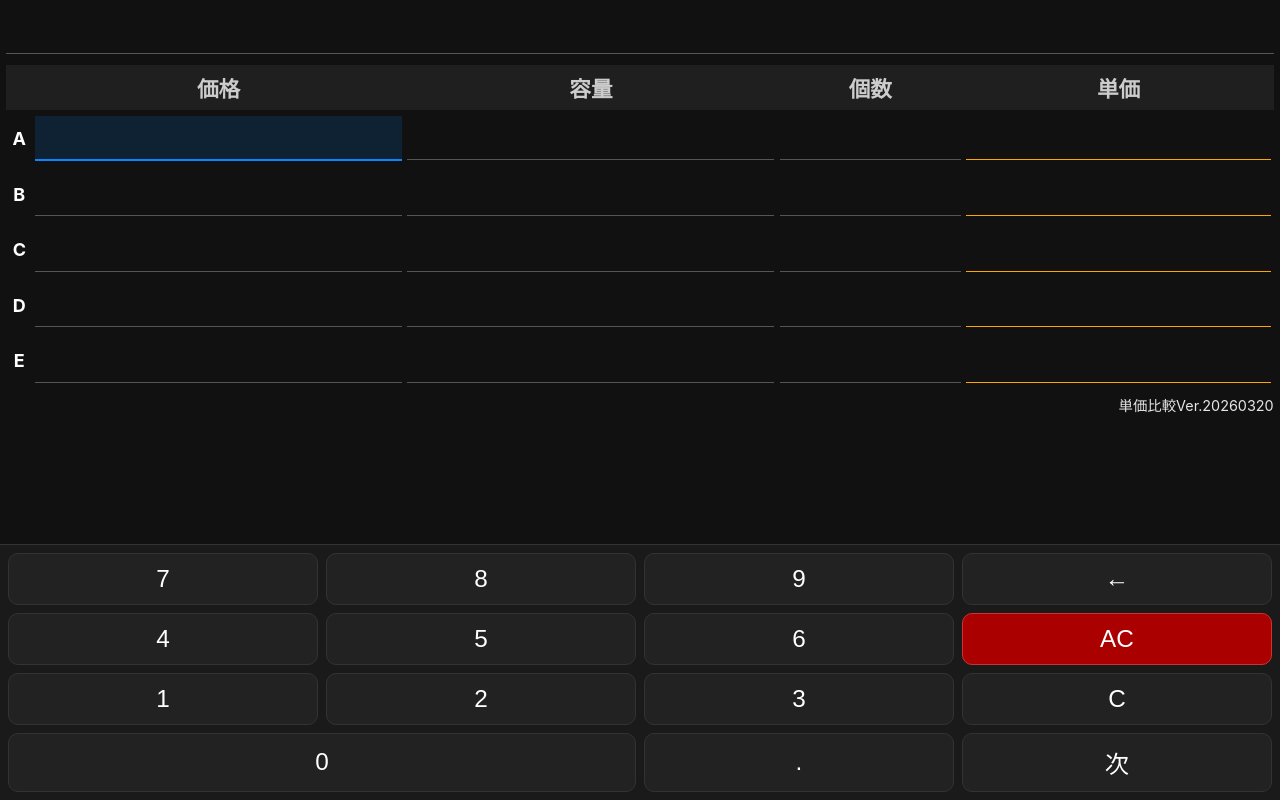
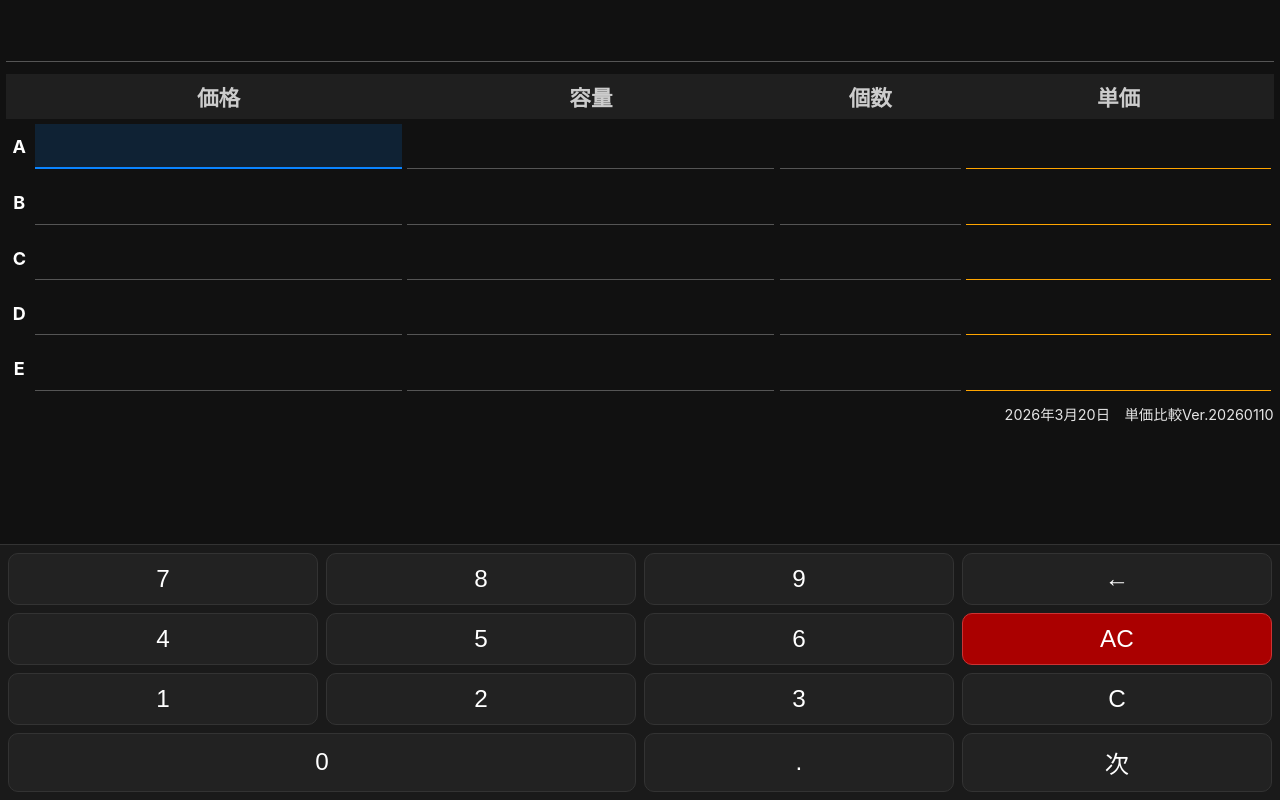
Before and after one commit to krcc33gfep/tanka-compare, a plain HTML site: page index.html in a window 1280 px wide. Drawn offline with Linux system fonts and the light colour scheme.

Commit message:
Update index.html
9:27

```diff
--- a/index.html
+++ b/index.html
@@ -11,7 +11,7 @@
 
 <link rel="apple-touch-icon" href="apple-touch-icon.png">
 
-<title>単価比較</title>
+<title>単価比較Ver.20260110</title>
 
 <style>
   * { box-sizing: border-box; }
@@ -35,6 +35,13 @@
     font-size: 1.25em;
     margin: 0.4em 0 0.5em;
     color: #e5e5e5;
+  }
+
+  #title-input {
+    text-align: center;
+    font-size: 28px;
+    font-weight: bold;
+    color: #4dd0ff;
   }
 
   table {
@@ -79,13 +86,6 @@
     color: #fff;
   }
 
-  #title-input {
-    text-align: center;
-    font-size: 23px;
-    font-weight: bold;
-    color: #b388ff;
-  }
-
   input.active {
     border-bottom: 2px solid #0a84ff;
     background: rgba(10,132,255,0.15);
@@ -109,6 +109,14 @@
     border-radius: 4px;
   }
 
+  /* ▼ ここが今回のポイント */
+  .bottom-title {
+    text-align: right;
+    font-size: 0.8em;
+    margin-top: 6px;
+    color: #e5e5e5;
+  }
+
   .keypad {
     position: fixed;
     bottom: 0;
@@ -124,7 +132,7 @@
 
   .keypad button {
     font-size: 1.35em;
-    padding: 0.45em 0; /* ← ここだけ変更（10%縮小） */
+    padding: 0.45em 0;
     border: 1px solid #333;
     border-radius: 10px;
     background: #222;
@@ -146,13 +154,6 @@
   }
 
   .span-col-2 { grid-column: span 2; }
-
-  .bottom-title {
-    text-align: right;
-    font-size: 0.8em;
-    margin-top: 6px;
-    color: #e5e5e5;
-  }
 </style>
 </head>
 
@@ -183,7 +184,8 @@
   <tbody id="table-body"></tbody>
 </table>
 
-<div class="bottom-title">単価比較Ver.20260320</div>
+<!-- ▼ ここ変更済み -->
+<div class="bottom-title" id="bottom-text"></div>
 
 <div class="keypad">
   <button onclick="pressKey('7')">7</button>
@@ -301,6 +303,19 @@
   i.addEventListener('input', calc)
 );
 
+/* ▼ 日付＋タイトル表示 */
+function updateDate() {
+  const now = new Date();
+  const y = now.getFullYear();
+  const m = now.getMonth() + 1;
+  const d = now.getDate();
+
+  document.getElementById('bottom-text').textContent =
+    `${y}年${m}月${d}日　単価比較Ver.20260110`;
+}
+
+updateDate();
+
 function pressAllClear() {
   document.querySelectorAll('input').forEach(input => {
     input.value = '';
```
Lines whose indentation alone changed are shown as unchanged.
